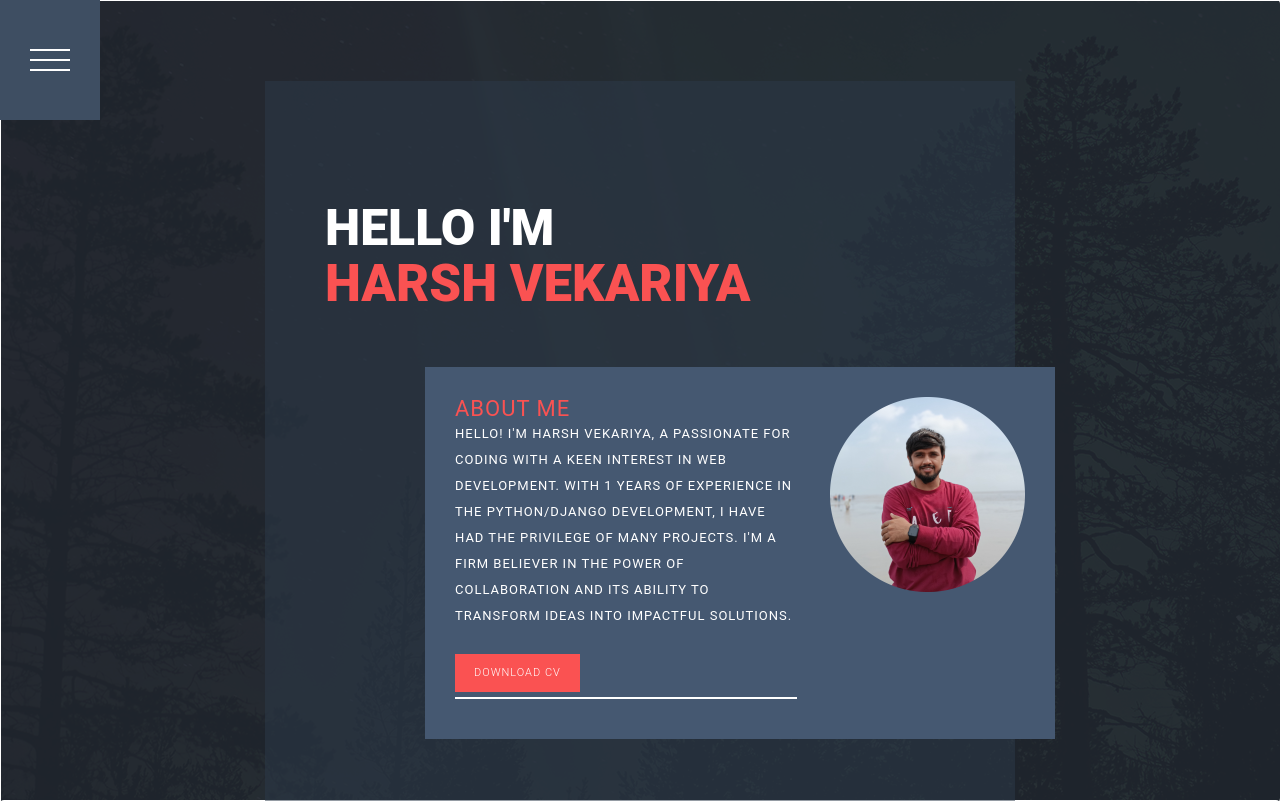
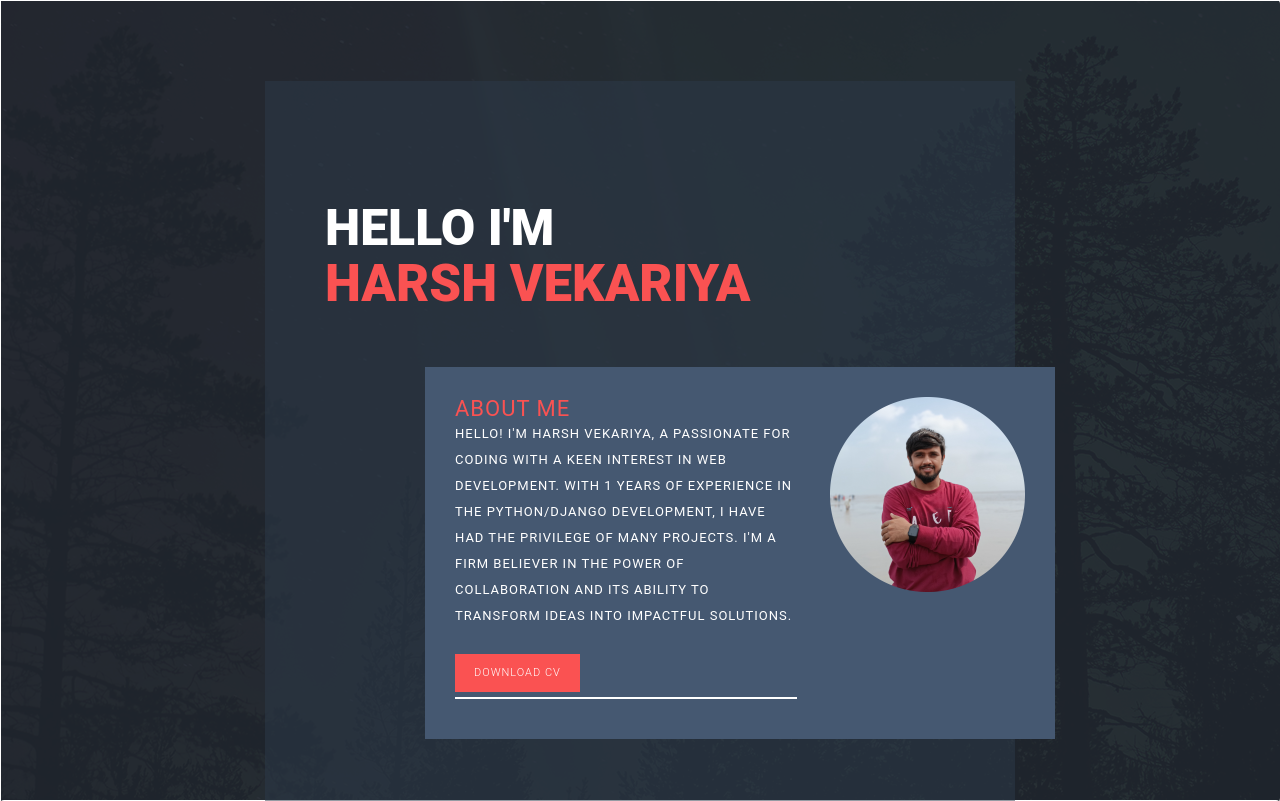
Before and after one commit to harshvekariya01/Harsh-Portfolio, a Django app: page / in a window 1280 px wide. Shown: the top 801 px of the page. Run offline with Django 4.2, Linux system fonts and the light colour scheme; some libraries are stand-ins or nearby versions.

Commit message:
NAVBAR CLOSE

```diff
--- a/Portfolio_app/templates/index.html
+++ b/Portfolio_app/templates/index.html
@@ -31,7 +31,7 @@ http://www.templatemo.com/tm-505-stacked
   <!--[if lt IE 8]>
             <p class="browserupgrade">You are using an <strong>outdated</strong> browser. Please <a href="http://browsehappy.com/">upgrade your browser</a> to improve your experience.</p>
         <![endif]-->
-  <nav class="nav">
+  <!-- <nav class="nav">
     <div class="burger">
       <div class="burger__patty"></div>
     </div>
@@ -50,7 +50,7 @@ http://www.templatemo.com/tm-505-stacked
         <a href="#4" class="nav__link c-green"><img src="{% static 'img/contact-icon.png' %}" alt=""></a>
       </li>
     </ul>
-  </nav>
+  </nav> -->
 
   <section class="panel b-blue">
     <article class="panel__wrapper">
```
